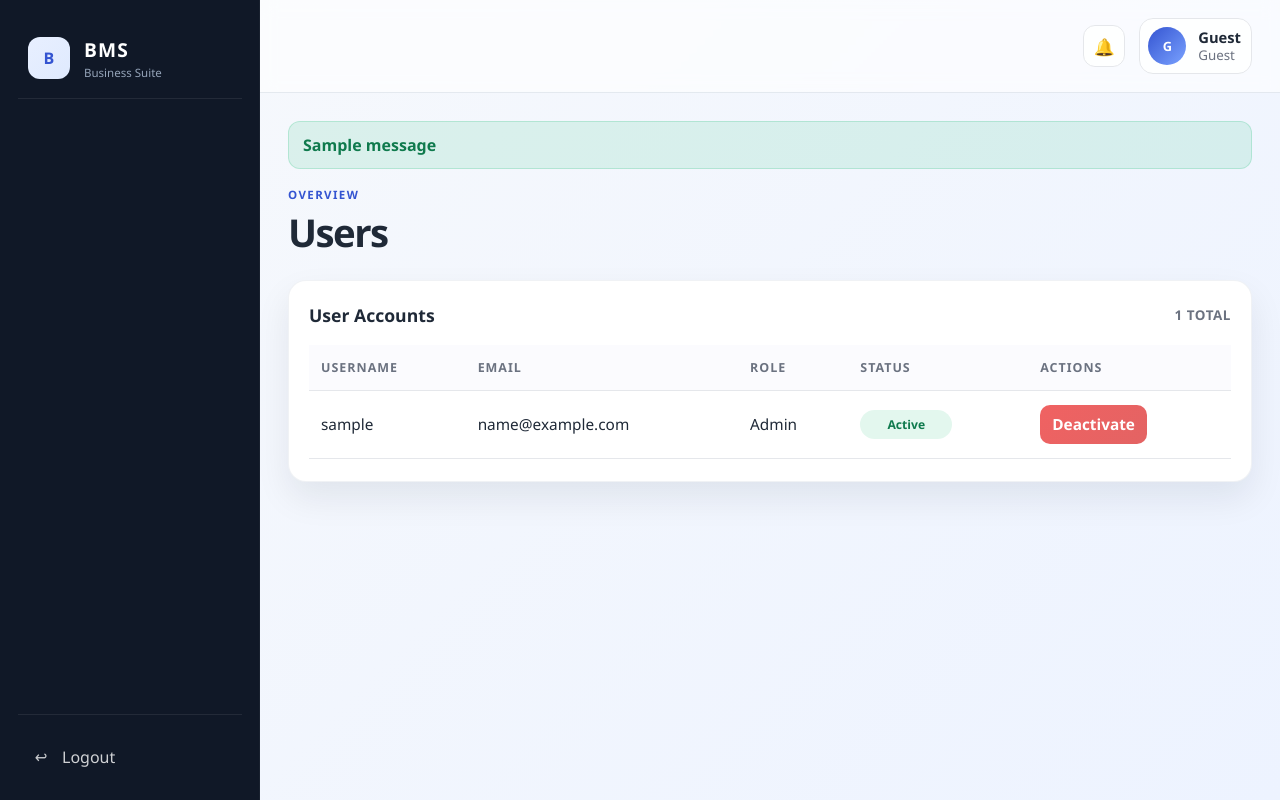
After one commit to askrvvadina/project1-BMS, a Flask app: template templates/users.html in a window 1280 px wide. The commit adds this page. Run offline with Flask 3, Linux system fonts and the light colour scheme; the template is opened without the code that fills it: values that come from a table or form of the project are taken from there, others are empty; tables that the repository leaves empty hold one stand-in row (values such as "Sample post"); one stand-in notice (Sample message) is shown.

Commit message:
Complete Week 4 authentication and role authorization

```diff
--- a/static/css/style.css
+++ b/static/css/style.css
@@ -257,6 +257,32 @@ button {
 
 .page-header {
     margin-bottom: 22px;
+}
+
+.flash-stack {
+    display: flex;
+    flex-direction: column;
+    gap: 10px;
+    margin: 0 0 18px;
+}
+
+.flash-message {
+    padding: 12px 14px;
+    border-radius: 12px;
+    border: 1px solid transparent;
+    font-weight: 600;
+}
+
+.flash-message.success {
+    background: rgba(29, 191, 115, 0.12);
+    border-color: rgba(29, 191, 115, 0.2);
+    color: #0f7a4d;
+}
+
+.flash-message.error {
+    background: rgba(240, 98, 98, 0.11);
+    border-color: rgba(240, 98, 98, 0.2);
+    color: #a53333;
 }
 
 .page-header h1 {
@@ -652,6 +678,19 @@ button {
     outline: none;
 }
 
+.status-action {
+    display: flex;
+    justify-content: center;
+    margin-top: 12px;
+}
+
+.status-action .primary-btn {
+    text-decoration: none;
+    display: inline-flex;
+    align-items: center;
+    justify-content: center;
+}
+
 .placeholder-panel {
     display: flex;
     justify-content: center;
@@ -697,12 +736,164 @@ button {
     text-decoration: none;
 }
 
+.users-panel {
+    overflow: hidden;
+}
+
+.users-count {
+    color: var(--text-soft);
+    font-size: 0.84rem;
+    font-weight: 700;
+    letter-spacing: 0.04em;
+    text-transform: uppercase;
+}
+
+.table-wrap {
+    width: 100%;
+    overflow-x: auto;
+}
+
+.users-table {
+    width: 100%;
+    border-collapse: collapse;
+    min-width: 720px;
+}
+
+.users-table th,
+.users-table td {
+    text-align: left;
+    padding: 14px 12px;
+    border-bottom: 1px solid var(--line);
+}
+
+.users-table th {
+    color: var(--text-soft);
+    font-size: 0.78rem;
+    letter-spacing: 0.08em;
+    text-transform: uppercase;
+    background: rgba(52, 84, 209, 0.02);
+}
+
+.users-table td {
+    font-size: 0.96rem;
+}
+
+.status-badge {
+    display: inline-flex;
+    align-items: center;
+    justify-content: center;
+    min-width: 92px;
+    padding: 6px 10px;
+    border-radius: 999px;
+    font-size: 0.76rem;
+    font-weight: 700;
+}
+
+.status-badge.active {
+    background: rgba(29, 191, 115, 0.12);
+    color: #0f7a4d;
+}
+
+.status-badge.inactive {
+    background: rgba(240, 98, 98, 0.1);
+    color: #a53333;
+}
+
+.toggle-btn {
+    border: none;
+    border-radius: 10px;
+    padding: 9px 12px;
+    font-weight: 700;
+    cursor: pointer;
+    color: white;
+}
+
+.toggle-btn.primary {
+    background: linear-gradient(135deg, var(--primary) 0%, #5276f4 100%);
+}
+
+.toggle-btn.secondary {
+    background: linear-gradient(135deg, #f06262 0%, #e36363 100%);
+}
+
+.current-admin-label {
+    color: var(--text-soft);
+    font-weight: 600;
+    font-size: 0.82rem;
+}
+
+.profile-layout {
+    display: grid;
+    grid-template-columns: minmax(0, 0.9fr) minmax(0, 1.1fr);
+    gap: 20px;
+    align-items: start;
+}
+
+.profile-summary {
+    min-height: 100%;
+}
+
+.profile-header {
+    display: flex;
+    align-items: center;
+    gap: 18px;
+    margin-bottom: 24px;
+}
+
+.profile-avatar {
+    width: 64px;
+    height: 64px;
+    border-radius: 18px;
+    background: linear-gradient(135deg, var(--primary) 0%, #7aa2ff 100%);
+    color: white;
+    display: grid;
+    place-items: center;
+    font-weight: 700;
+    font-size: 1.2rem;
+}
+
+.profile-header h2 {
+    margin: 6px 0 0;
+    font-size: clamp(1.6rem, 2vw, 2.1rem);
+}
+
+.profile-details {
+    display: flex;
+    flex-direction: column;
+    gap: 14px;
+}
+
+.detail-row {
+    display: flex;
+    align-items: center;
+    justify-content: space-between;
+    gap: 16px;
+    padding: 14px 16px;
+    border: 1px solid var(--line);
+    border-radius: 14px;
+    background: #fafcff;
+}
+
+.detail-row span {
+    color: var(--text-soft);
+    font-weight: 600;
+}
+
+.detail-row strong {
+    font-size: 0.96rem;
+}
+
+.password-panel .auth-form {
+    gap: 18px;
+}
+
 @media (max-width: 1100px) {
     .stats-grid {
         grid-template-columns: repeat(2, minmax(0, 1fr));
     }
 
-    .content-grid {
+    .content-grid,
+    .profile-layout {
         grid-template-columns: 1fr;
     }
 }
--- a/templates/base.html
+++ b/templates/base.html
@@ -9,7 +9,9 @@
 </head>
 
 <body class="app-shell">
+    {% set is_auth_page = request.path in [url_for('login'), url_for('register')] %}
     <div class="app-layout">
+        {% if not is_auth_page %}
         <aside class="sidebar" id="sidebar">
             <div class="brand" aria-label="Business Management System logo">
                 <div class="brand-mark">B</div>
@@ -20,6 +22,21 @@
             </div>
 
             <nav class="sidebar-nav" aria-label="Main navigation">
+                {% set role = (session.get('role') or '').lower() %}
+                {% if role == 'admin' %}
+                    {% set nav_items = [
+                        ('Dashboard', 'home', '⌂'),
+                        ('Users', 'users', '👥'),
+                        ('Employees', 'employees', '👥'),
+                        ('Shifts', 'shifts', '🕒'),
+                        ('Products', 'products', '📦'),
+                        ('Categories', 'categories', '🗂️'),
+                        ('Inventory', 'inventory', '📊'),
+                        ('Sales', 'sales', '💰'),
+                        ('Customers', 'customers', '🧾'),
+                        ('Analytics', 'analytics', '📈')
+                    ] %}
+                {% elif role == 'manager' %}
                     {% set nav_items = [
                         ('Dashboard', 'home', '⌂'),
                         ('Employees', 'employees', '👥'),
@@ -31,6 +48,15 @@
                         ('Customers', 'customers', '🧾'),
                         ('Analytics', 'analytics', '📈')
                     ] %}
+                {% elif role == 'employee' %}
+                    {% set nav_items = [
+                        ('Dashboard', 'home', '⌂'),
+                        ('Products', 'products', '📦'),
+                        ('Sales', 'sales', '💰')
+                    ] %}
+                {% else %}
+                    {% set nav_items = [] %}
+                {% endif %}
 
                 {% for label, route_name, icon in nav_items %}
                     {% set href = url_for(route_name) %}
@@ -42,18 +68,27 @@
             </nav>
 
             <div class="sidebar-footer">
+                {% if role == 'employee' %}
                     <a class="nav-item footer-item" href="{{ url_for('profile') }}">
                         <span class="nav-icon" aria-hidden="true">👤</span>
                         <span>Profile</span>
                     </a>
+                {% elif role in ['admin', 'manager'] %}
+                    <a class="nav-item footer-item" href="{{ url_for('profile') }}">
+                        <span class="nav-icon" aria-hidden="true">👤</span>
+                        <span>Profile</span>
+                    </a>
+                {% endif %}
                 <a class="nav-item footer-item" href="{{ url_for('logout') }}">
                     <span class="nav-icon" aria-hidden="true">↩</span>
                     <span>Logout</span>
                 </a>
             </div>
         </aside>
+        {% endif %}
 
         <div class="main-panel">
+            {% if not is_auth_page %}
             <header class="topbar">
                 <button class="sidebar-toggle" id="sidebarToggle" type="button" aria-label="Toggle sidebar" aria-expanded="false">
                     ☰
@@ -66,16 +101,27 @@
                 </button>
 
                 <div class="user-chip" aria-label="Current user profile">
-                    <div class="avatar">JD</div>
+                    <div class="avatar">{{ (session.get('username') or 'G')[:2]|upper }}</div>
                     <div class="user-meta">
-                        <span class="user-name">John Doe</span>
-                        <small>Manager</small>
+                        <span class="user-name">{{ session.get('username') or 'Guest' }}</span>
+                        <small>{{ (session.get('role') or 'Guest')|title }}</small>
                     </div>
                 </div>
             </header>
+            {% endif %}
 
             <main class="page-shell">
-                {% if request.path != url_for('login') and request.path != url_for('register') %}
+                {% with messages = get_flashed_messages(with_categories=true) %}
+                    {% if messages %}
+                    <div class="flash-stack" aria-live="polite">
+                        {% for category, message in messages %}
+                        <div class="flash-message {{ category }}">{{ message }}</div>
+                        {% endfor %}
+                    </div>
+                    {% endif %}
+                {% endwith %}
+
+                {% if not is_auth_page %}
                     <div class="page-header">
                         <div>
                             <p class="eyebrow">Overview</p>
--- a/templates/login.html
+++ b/templates/login.html
@@ -16,15 +16,15 @@
         <h2>Welcome back</h2>
         <p class="auth-subtitle">Sign in to continue to your workspace.</p>
 
-        <form class="auth-form" action="{{ url_for('login') }}" method="get">
+        <form class="auth-form" action="{{ url_for('login') }}" method="post">
             <div class="form-group">
                 <label for="login-identifier">Email or Username</label>
-                <input id="login-identifier" name="identifier" type="text" placeholder="Enter your email or username" autocomplete="username">
+                <input id="login-identifier" name="identifier" type="text" placeholder="Enter your email or username" autocomplete="username" required>
             </div>
 
             <div class="form-group">
                 <label for="login-password">Password</label>
-                <input id="login-password" name="password" type="password" placeholder="Enter your password" autocomplete="current-password">
+                <input id="login-password" name="password" type="password" placeholder="Enter your password" autocomplete="current-password" required>
             </div>
 
             <div class="checkbox-row">
--- /dev/null
+++ b/templates/users.html
@@ -0,0 +1,58 @@
+{% extends "base.html" %}
+
+{% block title %}Users{% endblock %}
+{% block page_title %}Users{% endblock %}
+
+{% block content %}
+<section class="users-panel panel-card">
+    <div class="panel-header">
+        <h3>User Accounts</h3>
+        <span class="users-count">{{ users|length }} total</span>
+    </div>
+
+    {% if users %}
+    <div class="table-wrap">
+        <table class="users-table">
+            <thead>
+                <tr>
+                    <th>Username</th>
+                    <th>Email</th>
+                    <th>Role</th>
+                    <th>Status</th>
+                    <th>Actions</th>
+                </tr>
+            </thead>
+            <tbody>
+                {% for user in users %}
+                <tr>
+                    <td>{{ user.username }}</td>
+                    <td>{{ user.email }}</td>
+                    <td>{{ user.role|title }}</td>
+                    <td>
+                        <span class="status-badge {{ 'active' if user.is_active else 'inactive' }}">
+                            {{ 'Active' if user.is_active else 'Inactive' }}
+                        </span>
+                    </td>
+                    <td>
+                        {% if user.id != current_user_id %}
+                        <form method="POST" action="{{ url_for('toggle_user_active', user_id=user.id) }}">
+                            <button class="toggle-btn {{ 'secondary' if user.is_active else 'primary' }}" type="submit">
+                                {{ 'Deactivate' if user.is_active else 'Activate' }}
+                            </button>
+                        </form>
+                        {% else %}
+                        <span class="current-admin-label">Current Admin</span>
+                        {% endif %}
+                    </td>
+                </tr>
+                {% endfor %}
+            </tbody>
+        </table>
+    </div>
+    {% else %}
+    <div class="empty-state-box">
+        <p>No users found.</p>
+    </div>
+    {% endif %}
+</section>
+{% endblock %}
```
Also changed, not shown: app/__init__.py (+248 -16 lines), templates/403.html (added, +24 -0 lines), templates/profile.html (added, +58 -0 lines), templates/register.html (+8 -8 lines). Lines whose indentation alone changed are shown as unchanged.
